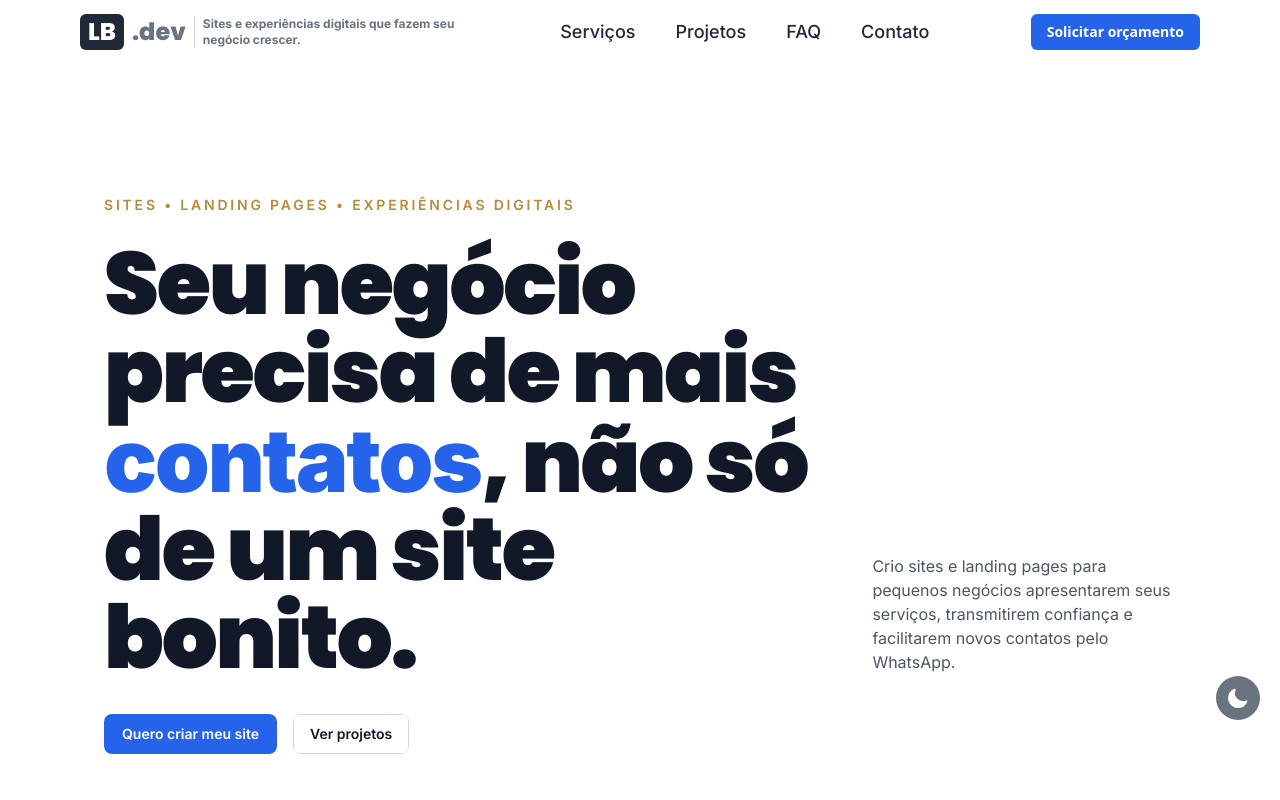
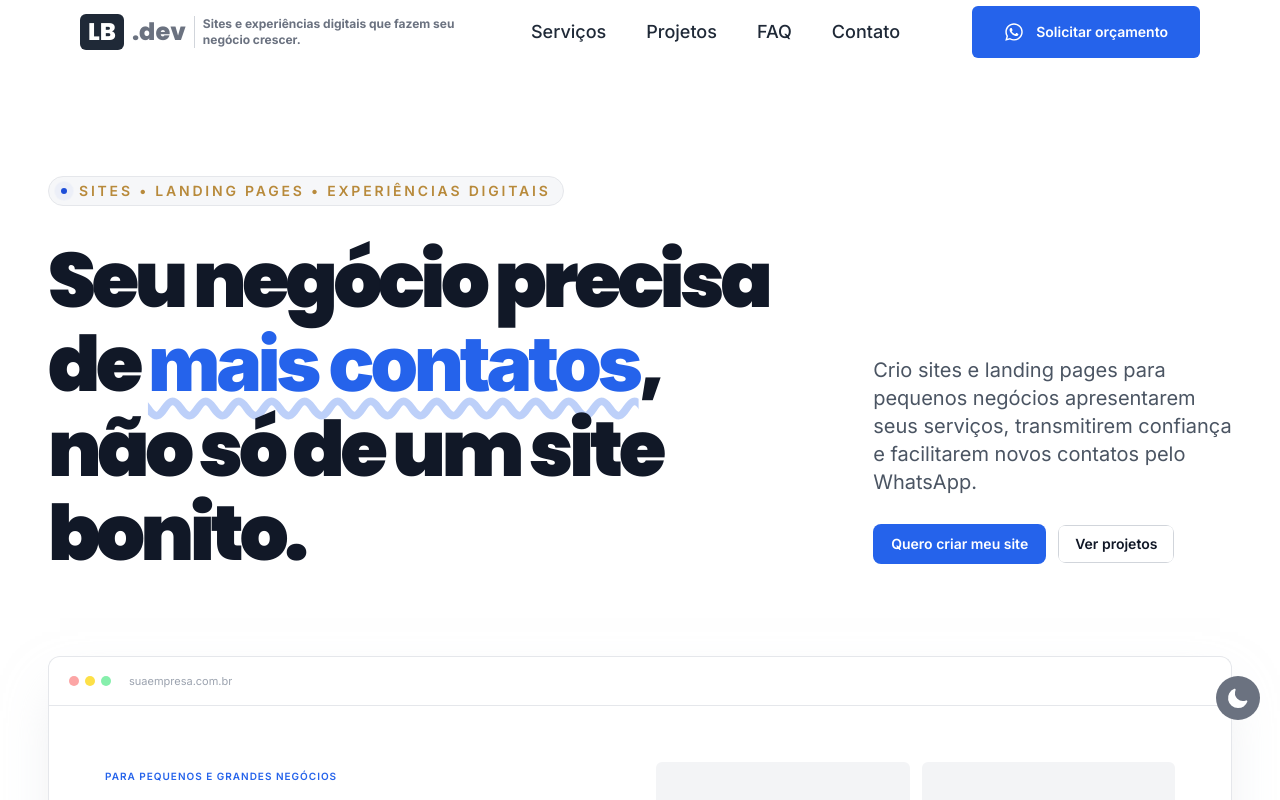
Before and after one commit to luisgabrielbarrichello/portfolio, a Next.js app: page / in a window 1280 px wide. Shown: the top 800 px of the page. Built offline with nearby package versions, Linux system fonts and the light colour scheme; no server answers.

Commit message:
feat(homepage): enhance visual design and user experience

```diff
--- a/app/components/BenefitSection/BenefitSection.tsx
+++ b/app/components/BenefitSection/BenefitSection.tsx
@@ -46,7 +46,7 @@ function BenefitSection() {
                             <h3 className="mt-3 text-xl font-poppins font-bold text-gray-900 dark:text-white">
                                 {point.word}
                             </h3>
-                            <p className="mt-2 text-sm text-gray-500 dark:text-gray-500">
+                            <p className="mt-2 text-gray-500 dark:text-gray-500">
                                 {point.text}
                             </p>
                         </div>
--- a/app/components/Hero/Hero.tsx
+++ b/app/components/Hero/Hero.tsx
@@ -5,27 +5,75 @@ function Hero() {
     return (
         <section
             id="home"
-            className="relative w-full overflow-hidden pt-24 pb-0 md:pt-32"
+            className="relative w-full overflow-hidden pt-20 pb-0 md:pt-28"
             role="region"
-            aria-label="Hero Section">
+            aria-label="Apresentação da LB.dev">
             <div className="editorial-container">
+                {/* Eyebrow */}
+                <div className="inline-flex items-center gap-3 px-3 py-1 rounded-full bg-brand-light border border-gray-200 mb-8">
+                    <span className="relative flex h-1.5 w-1.5">
+                        {/* Radar */}
+                        <span className="absolute -inset-0.5 inline-flex rounded-full bg-brand-dark opacity-50 animate-ping [animation-duration:2s]"></span>
+
+                        {/* Ponto central */}
+                        <span className="relative inline-flex h-1.5 w-1.5 rounded-full bg-brand-dark"></span>
+                    </span>
                     <span className="eyebrow">
                         Sites • Landing Pages • Experiências Digitais
                     </span>
-                <div className="mt-6 flex flex-col lg:flex-row lg:items-end justify-between gap-8">
-                    <h1 className="text-[2.6rem] leading-[1.05] sm:text-6xl md:text-7xl lg:text-[5.5rem] font-black text-gray-900 dark:text-white tracking-tight max-w-4xl">
-                        Seu negócio precisa de mais{' '}
-                        <span className="text-brand">contatos</span>, não só de
-                        um site bonito.
+                </div>
+
+                {/* Hero Content */}
+                <div
+                    className="
+                    grid grid-cols-1
+                    lg:grid-cols-[minmax(0,1.35fr)_minmax(320px,0.65fr)]
+                    gap-8 lg:gap-16 xl:gap-20
+                    items-end
+                ">
+                    {/* Main Heading */}
+                    <div>
+                        <h1
+                            className="
+                            text-[clamp(3rem,6vw,5.5rem)]
+                            leading-[1.1]
+                            font-black
+                            text-gray-900 dark:text-white
+                            tracking-[-0.055em]
+                            max-w-[820px]
+                        ">
+                            Seu negócio precisa de{' '}
+                            <span
+                                className="
+                                text-brand
+                                underline decoration-brand/30
+                                decoration-wavy underline-offset-8
+                            ">
+                                mais contatos
+                            </span>
+                            , não só de um site bonito.
                         </h1>
-                    <p className="max-w-xs text-base text-gray-600 dark:text-gray-400 lg:pb-2">
+                    </div>
+
+                    {/* Supporting Content */}
+                    <div
+                        className="
+                        w-full max-w-[420px]
+                        lg:justify-self-end
+                        lg:pb-3
+                    ">
+                        <p
+                            className="
+                            text-lg md:text-xl
+                            leading-relaxed
+                            text-gray-600 dark:text-gray-400
+                        ">
                             Crio sites e landing pages para pequenos negócios
                             apresentarem seus serviços, transmitirem confiança e
                             facilitarem novos contatos pelo WhatsApp.
                         </p>
-                </div>
 
-                <div className="mt-8 flex flex-col sm:flex-row gap-4">
+                        <div className="mt-7 flex flex-wrap items-center gap-3">
                             <Button
                                 variant="purple-blue"
                                 content="Quero criar meu site"
@@ -34,6 +82,7 @@ function Hero() {
                                 rel="noopener noreferrer"
                                 className="focus:outline-none focus:ring-2 focus:ring-offset-2 focus:ring-brand rounded-lg"
                             />
+
                             <Button
                                 variant="outline"
                                 content="Ver projetos"
@@ -42,32 +91,64 @@ function Hero() {
                             />
                         </div>
                     </div>
+                </div>
+            </div>
 
-            {/* Large mockup, partially cropped by viewport */}
-            <div className="relative mt-14 md:mt-20">
+            {/* Browser Mockup */}
+            <div className="relative mt-16 md:mt-20">
                 <div className="editorial-container">
-                    <div className="relative rounded-t-xl border border-b-0 border-gray-200 dark:border-gray-800 bg-white dark:bg-dark-20 shadow-2xl shadow-gray-300/50 dark:shadow-black/50 overflow-hidden -mb-24 md:-mb-40">
-                        <div className="flex items-center gap-1.5 px-5 py-3 border-b border-gray-200 dark:border-gray-800">
-                            <span className="w-2.5 h-2.5 rounded-full bg-gray-300 dark:bg-gray-700"></span>
-                            <span className="w-2.5 h-2.5 rounded-full bg-gray-300 dark:bg-gray-700"></span>
-                            <span className="w-2.5 h-2.5 rounded-full bg-gray-300 dark:bg-gray-700"></span>
-                            <span className="ml-3 text-[11px] text-gray-400 dark:text-gray-600 truncate">
+                    <div
+                        className="
+                        relative rounded-t-xl
+                        border border-b-0 border-gray-200
+                        dark:border-gray-800
+                        bg-white dark:bg-dark-20
+                        shadow-2xl shadow-gray-300/50
+                        dark:shadow-black/50
+                        overflow-hidden
+                        -mb-24 md:-mb-40
+                    ">
+                        <div
+                            className="
+                            flex items-center gap-1.5
+                            px-5 py-3
+                            border-b border-gray-200
+                            dark:border-gray-800
+                        ">
+                            <span className="w-2.5 h-2.5 rounded-full bg-red-300"></span>
+                            <span className="w-2.5 h-2.5 rounded-full bg-yellow-300"></span>
+                            <span className="w-2.5 h-2.5 rounded-full bg-green-300"></span>
+
+                            <span
+                                className="
+                                ml-3 text-[11px]
+                                text-gray-400 dark:text-gray-600
+                                truncate
+                            ">
                                 suaempresa.com.br
                             </span>
                         </div>
+
                         <div className="p-8 md:p-14 grid grid-cols-1 md:grid-cols-2 gap-8">
                             <div className="space-y-4">
-                                <span className="text-[10px] uppercase tracking-widest text-brand font-semibold">
-                                    Para pequenos negócios
+                                <span
+                                    className="
+                                    text-[10px] uppercase
+                                    tracking-widest text-brand font-semibold
+                                ">
+                                    Para pequenos e grandes negócios
                                 </span>
+
                                 <div className="h-5 md:h-7 w-4/5 rounded-full bg-gray-900 dark:bg-white"></div>
                                 <div className="h-2.5 w-full rounded-full bg-gray-200 dark:bg-gray-700"></div>
                                 <div className="h-2.5 w-3/4 rounded-full bg-gray-200 dark:bg-gray-700"></div>
+
                                 <div className="flex gap-3 pt-3">
                                     <div className="h-10 w-36 rounded-md bg-brand"></div>
                                     <div className="h-10 w-28 rounded-md border border-gray-300 dark:border-gray-700"></div>
                                 </div>
                             </div>
+
                             <div className="grid grid-cols-2 gap-3">
                                 <div className="rounded-md bg-gray-100 dark:bg-dark-10 aspect-square"></div>
                                 <div className="rounded-md bg-gray-100 dark:bg-dark-10 aspect-square"></div>
@@ -76,6 +157,7 @@ function Hero() {
                         </div>
                     </div>
                 </div>
+
                 <div className="h-24 md:h-40 bg-gray-50 dark:bg-dark-20"></div>
             </div>
         </section>
--- a/app/components/common/Header/Header.tsx
+++ b/app/components/common/Header/Header.tsx
@@ -2,6 +2,8 @@
 import { getWhatsappLink } from '@/app/lib/whatsapp';
 import clsx from 'clsx';
 import { useEffect, useState } from 'react';
+import { FaWhatsapp } from 'react-icons/fa';
+import Button from '../Buttons/Button';
 
 function Header() {
     const [isMenuOpen, setIsMenuOpen] = useState(false);
@@ -92,27 +94,27 @@ function Header() {
                         ))}
 
                         {/* Botão dentro do menu mobile */}
-                        <li className="mt-4 md:hidden">
-                            <a
-                                href={getWhatsappLink()}
+                        <li className="flex items-center gap-3 mt-4 md:hidden">
+                            <Button
+                                content="Solicitar orçamento"
+                                pathLink={getWhatsappLink()}
+                                IconComponent={FaWhatsapp}
                                 target="_blank"
                                 rel="noopener noreferrer"
-                                className="inline-flex items-center whitespace-nowrap px-5 py-2.5 rounded-md text-sm font-semibold bg-brand text-white hover:opacity-90 transition-opacity">
-                                Solicitar orçamento
-                            </a>
+                                className="inline-flex items-center whitespace-nowrap px-5 py-2.5 rounded-md text-sm font-semibold bg-brand text-white hover:opacity-90 transition-opacity"
+                            />
                         </li>
                     </ul>
                 </div>
 
-                <button>
-                    <a
-                        href={getWhatsappLink()}
-                        target="_blank"
-                        rel="noopener noreferrer"
-                        className="hidden md:inline-flex items-center shrink-0 whitespace-nowrap px-3 lg:px-4 py-2 rounded-md text-xs lg:text-sm font-semibold bg-brand text-white hover:opacity-90 transition-opacity">
-                        Solicitar orçamento
-                    </a>
-                </button>
+                <Button
+                    content="Solicitar orçamento"
+                    pathLink={getWhatsappLink()}
+                    IconComponent={FaWhatsapp}
+                    target="_blank"
+                    rel="noopener noreferrer"
+                    className="hidden md:inline-flex items-center shrink-0 whitespace-nowrap px-3 lg:px-4 py-2 rounded-md text-xs lg:text-sm font-semibold bg-brand text-white hover:opacity-90 transition-opacity"
+                />
 
                 <div className="md:hidden z-50">
                     <button
--- a/app/global.css
+++ b/app/global.css
@@ -33,18 +33,18 @@
 
 @layer utilities {
     .title-section {
-        @apply font-poppins font-bold text-3xl md:text-4xl text-gray-900 dark:text-white mb-4
+        @apply font-poppins font-bold text-3xl md:text-4xl text-gray-900 dark:text-white mb-4;
     }
     .eyebrow {
-        @apply text-xs md:text-sm font-semibold tracking-[0.2em] uppercase text-gold
+        @apply text-xs md:text-sm font-semibold tracking-[0.2em] uppercase text-gold;
     }
     .section-number {
-        @apply font-poppins text-sm text-gold tabular-nums
+        @apply font-poppins text-sm text-gold tabular-nums;
     }
     .editorial-container {
-        @apply w-full max-w-6xl mx-auto px-6 md:px-10
+        @apply w-full max-w-[1440px] mx-auto px-6 sm:px-8 lg:px-10 xl:px-12;
     }
     .hairline {
-        @apply border-t border-gray-200 dark:border-gray-800
+        @apply border-t border-gray-200 dark:border-gray-800;
     }
 }
--- a/package.json
+++ b/package.json
@@ -19,6 +19,7 @@
     "prop-types": "^15.8.1",
     "react": "^18.3.1",
     "react-dom": "^18.3.1",
+    "react-icons": "^5.7.0",
     "typescript": "^5.9.3"
   },
   "devDependencies": {
--- a/tailwind.config.js
+++ b/tailwind.config.js
@@ -8,6 +8,21 @@ export default {
     ],
     theme: {
         extend: {
+            animation: {
+                'bounce-subtle': 'bounce-subtle 1s infinite',
+            },
+            keyframes: {
+                'bounce-subtle': {
+                    '0%, 100%': {
+                        transform: 'translateY(-3%)',
+                        animationTimingFunction: 'cubic-bezier(0.8, 0, 1, 1)',
+                    },
+                    '50%': {
+                        transform: 'translateY(0)',
+                        animationTimingFunction: 'cubic-bezier(0, 0, 0.2, 1)',
+                    },
+                },
+            },
             fontFamily: {
                 poppins: ['var(--font-poppins)', 'sans-serif'],
                 inter: ['var(--font-inter)', 'sans-serif'],
@@ -15,6 +30,7 @@ export default {
             colors: {
                 brand: '#2563EB',
                 'brand-dark': '#1D4ED8',
+                'brand-light': '#f6f7f9',
                 navy: '#0F1B35',
                 gold: '#B88A3B',
                 'gray-custom': '#222',
```
Also changed, not shown: app/components/BeforeAfter/BeforeAfter.tsx (+7 -4 lines), app/components/ConceptToLaunch/ConceptToLaunch.tsx (+145 -53 lines), app/components/MyServices/MyServices.tsx (+20 -7 lines), 1 other file (tests, documents, lock files or other folders). Lines whose indentation alone changed are shown as unchanged.
